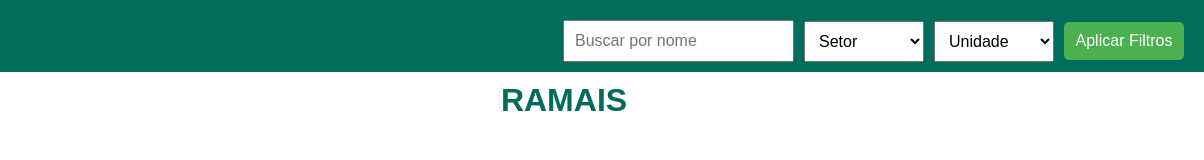
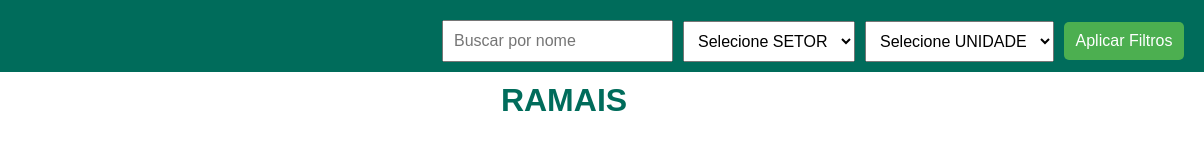
Before and after one commit to abelsilvabrandao/ramais, a website with bundled scripts: page index.html in a window 1280 px wide. Shown: the full height of the page, 76-1280 px from the left. Built offline with nearby package versions, Linux system fonts and the light colour scheme; no server answers; files whose address does not match are found by name.

Commit message:
Update index.html

```diff
--- a/index.html
+++ b/index.html
@@ -15,11 +15,11 @@
             <div class="search-filters">
                 <input type="text" id="filterName" placeholder="Buscar por nome"/>
                 <select id="filterSector">
-                    <option value="">Setor</option>
+                    <option value="">Selecione SETOR</option>
                     <!-- As opções serão populadas dinamicamente -->
                 </select>
                 <select id="filterUnit">
-                    <option value="">Unidade</option>
+                    <option value="">Selecione UNIDADE</option>
                     <!-- As opções serão populadas dinamicamente -->
                 </select>
                 <button onclick="applyFilters()">Aplicar Filtros</button>
```
